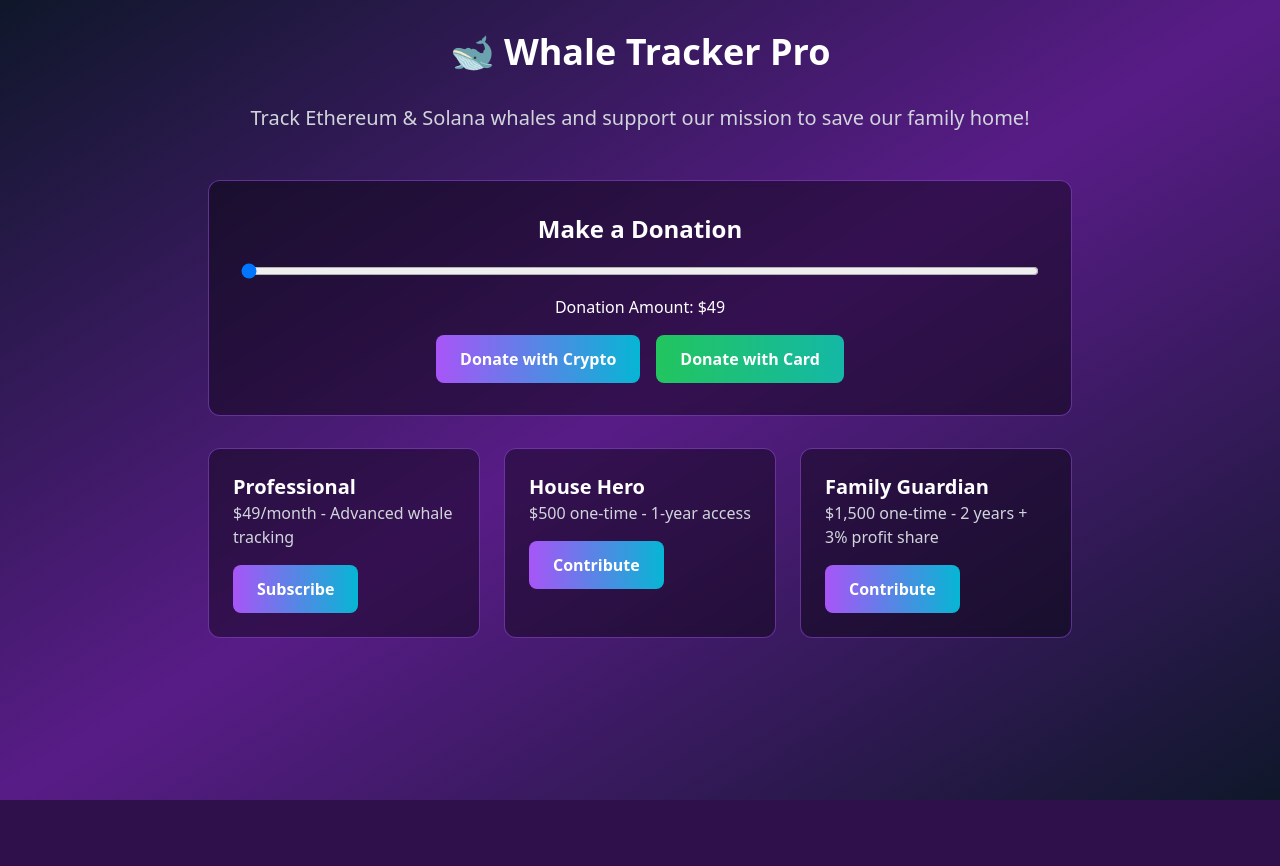
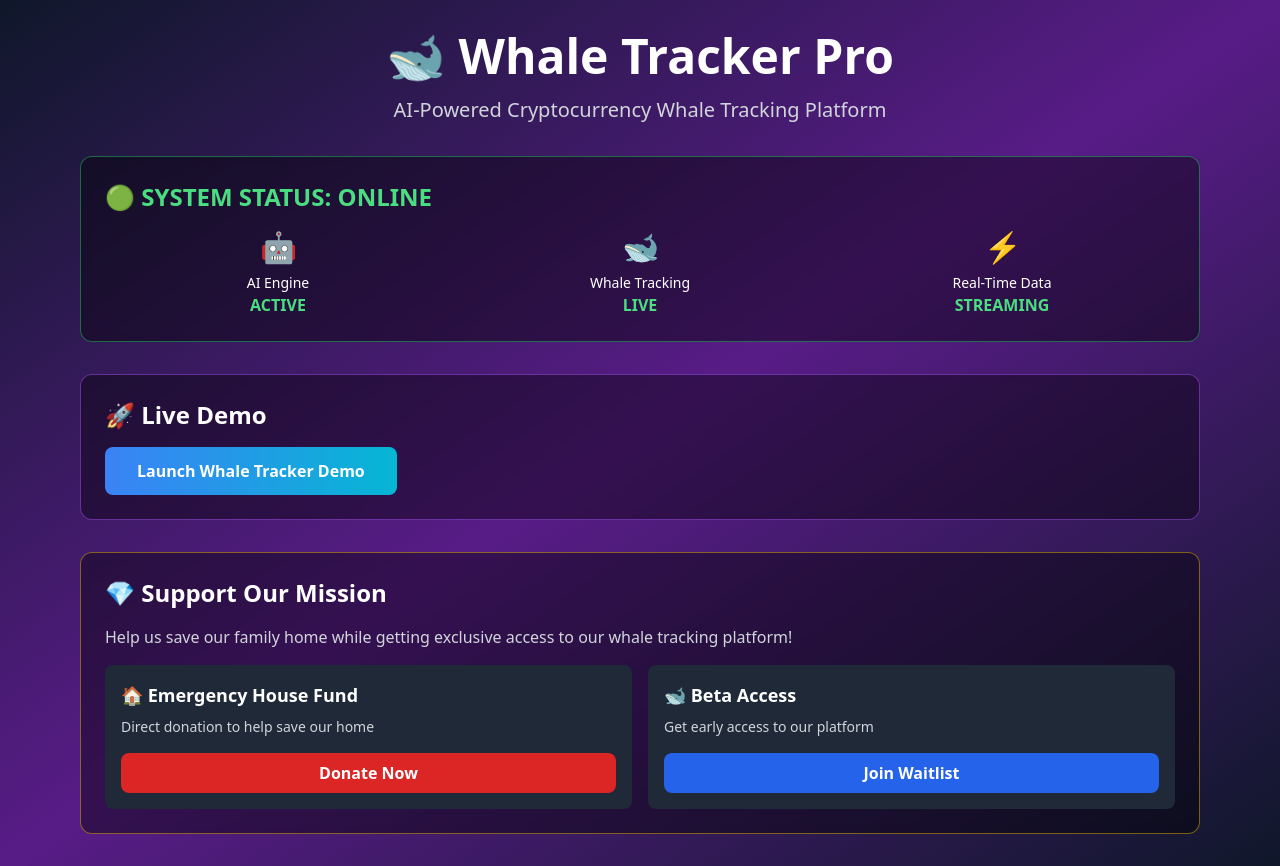
Before and after one commit to strabo231/whale-tracker-ai, a Flask app: page / in a window 1280 px wide. Before the commit the page ends 800 px from the top, so only its background shows below. Run offline with Flask 3, Linux system fonts and the light colour scheme; some libraries are stand-ins or nearby versions.

Commit message:
LIVE: Single-page whale tracker platform

```diff
--- a/templates/index.html
+++ b/templates/index.html
@@ -3,107 +3,101 @@
 <head>
     <meta charset="UTF-8">
     <meta name="viewport" content="width=device-width, initial-scale=1.0">
-    <title>Whale Tracker Pro</title>
+    <title>🐋 Whale Tracker Pro - LIVE</title>
     <script src="https://cdn.tailwindcss.com"></script>
-    <script src="https://js.stripe.com/v3/"></script>
 </head>
 <body class="bg-gradient-to-br from-slate-900 via-purple-900 to-slate-900 min-h-screen text-white">
-    <div class="max-w-4xl mx-auto px-4 py-8">
-        <h1 class="text-4xl font-bold text-center mb-8">🐋 Whale Tracker Pro</h1>
-        <p class="text-xl text-gray-300 text-center mb-12">Track Ethereum & Solana whales and support our mission to save our family home!</p>
+    <div class="max-w-6xl mx-auto px-4 py-8">
+        <h1 class="text-5xl font-bold text-center mb-4">🐋 Whale Tracker Pro</h1>
+        <p class="text-xl text-center text-gray-300 mb-8">AI-Powered Cryptocurrency Whale Tracking Platform</p>
 
-        <!-- Donation Section -->
-        <div class="bg-black/40 backdrop-blur-sm border border-purple-500/50 rounded-xl p-8 mb-8">
-            <h2 class="text-2xl font-semibold mb-4 text-center">Make a Donation</h2>
-            <input type="range" id="donationSlider" min="49" max="10000" value="49" class="w-full mb-4">
-            <div class="text-center mb-4">Donation Amount: $<span id="donationAmount">49</span></div>
-            <div class="flex justify-center gap-4">
-                <button onclick="donateCustom('crypto')" class="px-6 py-3 bg-gradient-to-r from-purple-500 to-cyan-500 rounded-lg font-semibold hover:opacity-90">Donate with Crypto</button>
-                <button onclick="donateCustom('fiat')" class="px-6 py-3 bg-gradient-to-r from-green-500 to-teal-500 rounded-lg font-semibold hover:opacity-90">Donate with Card</button>
+        <!-- Status Section -->
+        <div class="bg-black/40 backdrop-blur-sm border border-green-500/50 rounded-xl p-6 mb-8">
+            <h2 class="text-2xl font-bold text-green-400 mb-4">🟢 SYSTEM STATUS: ONLINE</h2>
+            <div class="grid grid-cols-1 md:grid-cols-3 gap-4">
+                <div class="text-center">
+                    <div class="text-3xl mb-2">🤖</div>
+                    <div class="text-sm">AI Engine</div>
+                    <div class="text-green-400 font-bold">ACTIVE</div>
+                </div>
+                <div class="text-center">
+                    <div class="text-3xl mb-2">🐋</div>
+                    <div class="text-sm">Whale Tracking</div>
+                    <div class="text-green-400 font-bold">LIVE</div>
+                </div>
+                <div class="text-center">
+                    <div class="text-3xl mb-2">⚡</div>
+                    <div class="text-sm">Real-Time Data</div>
+                    <div class="text-green-400 font-bold">STREAMING</div>
+                </div>
             </div>
         </div>
 
-        <!-- Subscription/Crowdfunding Tiers -->
-        <div class="grid grid-cols-1 md:grid-cols-3 gap-6">
-            <div class="bg-black/40 backdrop-blur-sm border border-purple-500/50 rounded-xl p-6">
-                <h3 class="text-xl font-bold">Professional</h3>
-                <p class="text-gray-300">$49/month - Advanced whale tracking</p>
-                <button onclick="subscribe('professional')" class="mt-4 px-6 py-3 bg-gradient-to-r from-purple-500 to-cyan-500 rounded-lg font-semibold hover:opacity-90">Subscribe</button>
+        <!-- Demo Section -->
+        <div class="bg-black/40 backdrop-blur-sm border border-purple-500/50 rounded-xl p-6 mb-8">
+            <h2 class="text-2xl font-bold mb-4">🚀 Live Demo</h2>
+            <button onclick="showDemo()" class="bg-gradient-to-r from-blue-500 to-cyan-500 text-white px-8 py-3 rounded-lg font-bold hover:opacity-90 transition-all">
+                Launch Whale Tracker Demo
+            </button>
+            <div id="demo-results" class="mt-4 hidden">
+                <div class="bg-gray-800 p-4 rounded-lg">
+                    <h3 class="text-lg font-bold mb-2">🐋 Sample Whale Discovery:</h3>
+                    <div class="space-y-2">
+                        <div class="flex justify-between">
+                            <span>Address:</span>
+                            <span class="text-blue-400">8K7x9mP2qR5vN3wL6tF4sC1dE9yH2jM5pQ...</span>
+                        </div>
+                        <div class="flex justify-between">
+                            <span>Balance:</span>
+                            <span class="text-green-400">$125,000 USD</span>
+                        </div>
+                        <div class="flex justify-between">
+                            <span>Network:</span>
+                            <span class="text-purple-400">Solana</span>
+                        </div>
+                        <div class="flex justify-between">
+                            <span>Quality Score:</span>
+                            <span class="text-yellow-400">85%</span>
+                        </div>
+                    </div>
+                    <div class="mt-4 p-3 bg-blue-900/50 rounded">
+                        <p class="text-sm"><strong>AI Recommendation:</strong> Monitor this whale for accumulation patterns. High probability of significant moves within 24-48 hours.</p>
+                    </div>
+                </div>
             </div>
-            <div class="bg-black/40 backdrop-blur-sm border border-purple-500/50 rounded-xl p-6">
-                <h3 class="text-xl font-bold">House Hero</h3>
-                <p class="text-gray-300">$500 one-time - 1-year access</p>
-                <button onclick="subscribe('house_hero', 'crowdfund')" class="mt-4 px-6 py-3 bg-gradient-to-r from-purple-500 to-cyan-500 rounded-lg font-semibold hover:opacity-90">Contribute</button>
+        </div>
+
+        <!-- Pricing/Support Section -->
+        <div class="bg-black/40 backdrop-blur-sm border border-yellow-500/50 rounded-xl p-6">
+            <h2 class="text-2xl font-bold mb-4">💎 Support Our Mission</h2>
+            <p class="text-gray-300 mb-4">Help us save our family home while getting exclusive access to our whale tracking platform!</p>
+
+            <div class="grid grid-cols-1 md:grid-cols-2 gap-4">
+                <div class="bg-gray-800 p-4 rounded-lg">
+                    <h3 class="text-lg font-bold mb-2">🏠 Emergency House Fund</h3>
+                    <p class="text-sm text-gray-300 mb-4">Direct donation to help save our home</p>
+                    <button class="w-full bg-red-600 text-white py-2 px-4 rounded-lg font-bold">Donate Now</button>
+                </div>
+                <div class="bg-gray-800 p-4 rounded-lg">
+                    <h3 class="text-lg font-bold mb-2">🐋 Beta Access</h3>
+                    <p class="text-sm text-gray-300 mb-4">Get early access to our platform</p>
+                    <button class="w-full bg-blue-600 text-white py-2 px-4 rounded-lg font-bold">Join Waitlist</button>
+                </div>
             </div>
-            <div class="bg-black/40 backdrop-blur-sm border border-purple-500/50 rounded-xl p-6">
-                <h3 class="text-xl font-bold">Family Guardian</h3>
-                <p class="text-gray-300">$1,500 one-time - 2 years + 3% profit share</p>
-                <button onclick="subscribe('family_guardian', 'crowdfund')" class="mt-4 px-6 py-3 bg-gradient-to-r from-purple-500 to-cyan-500 rounded-lg font-semibold hover:opacity-90">Contribute</button>
-            </div>
-            <!-- Add more tiers (e.g., life_changer, legend) as needed -->
         </div>
     </div>
 
     <script>
-        // Update donation amount display
-        document.getElementById('donationSlider').addEventListener('input', function() {
-            document.getElementById('donationAmount').textContent = this.value;
-        });
+        function showDemo() {
+            const results = document.getElementById('demo-results');
+            results.classList.remove('hidden');
 
-        async function donateCustom(method) {
-            try {
-                const amount = parseInt(document.getElementById('donationSlider').value);
-                if (!amount || amount < 49 || amount > 10000) {
-                    alert('Please select an amount between $49 and $10,000.');
-                    return;
-                }
-                console.log('Initiating donation:', { method, amount });
-                const response = await fetch('/create-donation-session', {
-                    method: 'POST',
-                    headers: { 'Content-Type': 'application/json' },
-                    body: JSON.stringify({ amount, method })
-                });
-                const data = await response.json();
-                if (data.error) {
-                    alert('Error: ' + data.error);
-                    return;
-                }
-                if (method === 'crypto') {
-                    window.location.href = data.url; // Redirect to Coinbase payment page
-                } else {
-                    const stripe = Stripe('{{ stripe_publishable_key }}');
-                    const result = await stripe.redirectToCheckout({ sessionId: data.id });
-                    if (result.error) {
-                        alert('Payment error: ' + result.error.message);
-                    }
-                }
-            } catch (error) {
-                console.error('Donation error:', error);
-                alert('Payment system error. Please try again.');
-            }
-        }
-
-        async function subscribe(plan, type = 'subscription') {
-            try {
-                const response = await fetch('/create-checkout-session', {
-                    method: 'POST',
-                    headers: { 'Content-Type': 'application/json' },
-                    body: JSON.stringify({ plan, type })
-                });
-                const data = await response.json();
-                if (data.error) {
-                    alert('Error: ' + data.error);
-                    return;
-                }
-                const stripe = Stripe('{{ stripe_publishable_key }}');
-                const result = await stripe.redirectToCheckout({ sessionId: data.id });
-                if (result.error) {
-                    alert('Payment error: ' + result.error.message);
-                }
-            } catch (error) {
-                console.error('Subscription error:', error);
-                alert('Payment system error. Please try again.');
-            }
+            // Add some animation
+            results.style.opacity = '0';
+            setTimeout(() => {
+                results.style.opacity = '1';
+                results.style.transition = 'opacity 0.5s';
+            }, 100);
         }
     </script>
 </body>
```
